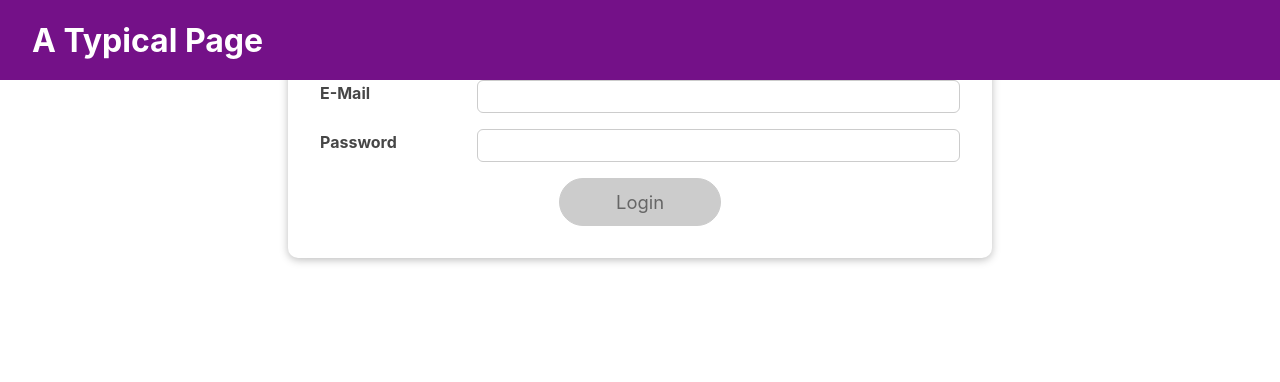
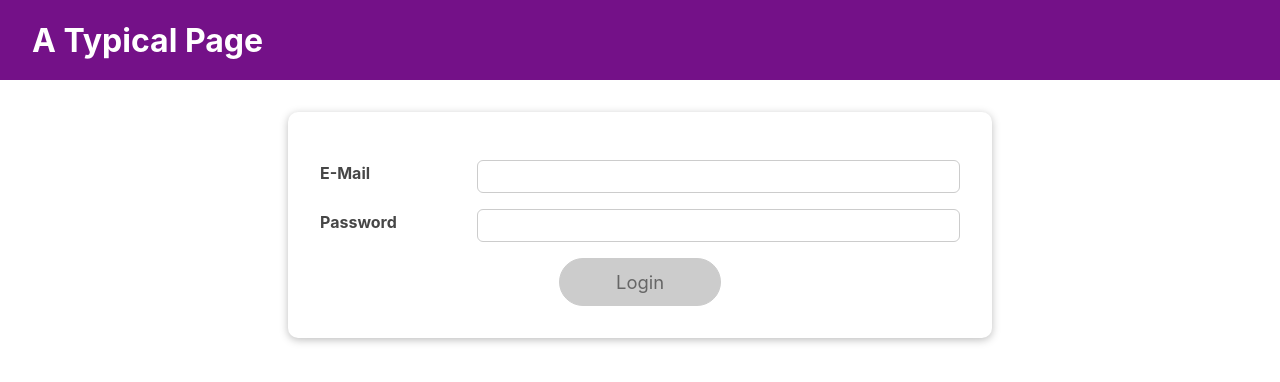
Before and after one commit to Raniyaaaa/React-last-project, a React (Create React App) app: page / in a window 1280 px wide. Shown: the top 382 px of the page. Built offline with nearby package versions, Linux system fonts and the light colour scheme.

Commit message:
chamged the margin for login and home page

```diff
--- a/src/components/Home/Home.module.css
+++ b/src/components/Home/Home.module.css
@@ -2,6 +2,6 @@
     width: 90%;
     max-width: 40rem;
     padding: 3rem;
-    margin: 2rem auto;
+    margin: 7rem auto;
     text-align: center;
   }
--- a/src/components/Login/Login.module.css
+++ b/src/components/Login/Login.module.css
@@ -1,7 +1,7 @@
 .login {
     width: 90%;
     max-width: 40rem;
-    margin: 2rem auto;
+    margin: 7rem auto;
     padding: 2rem;
   }
 
```
